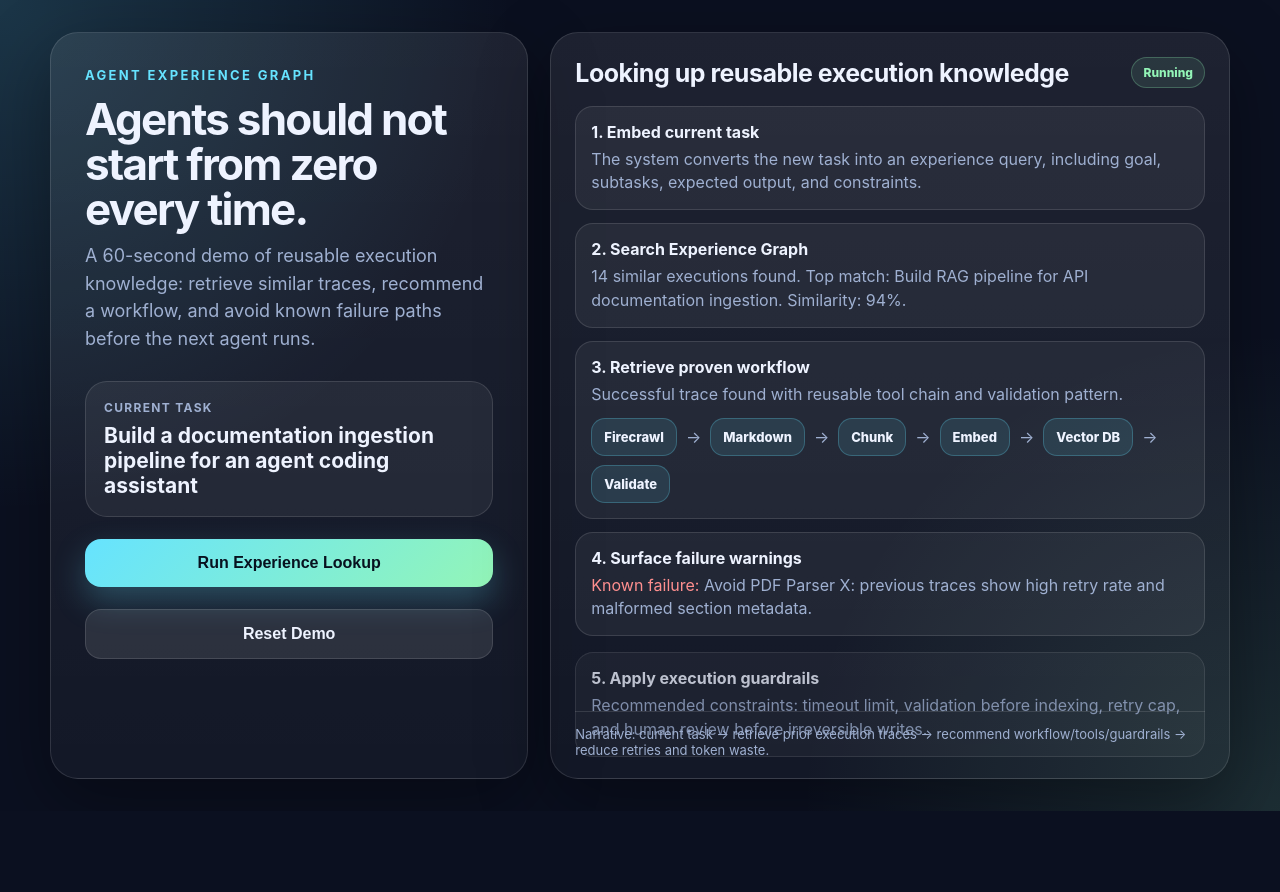
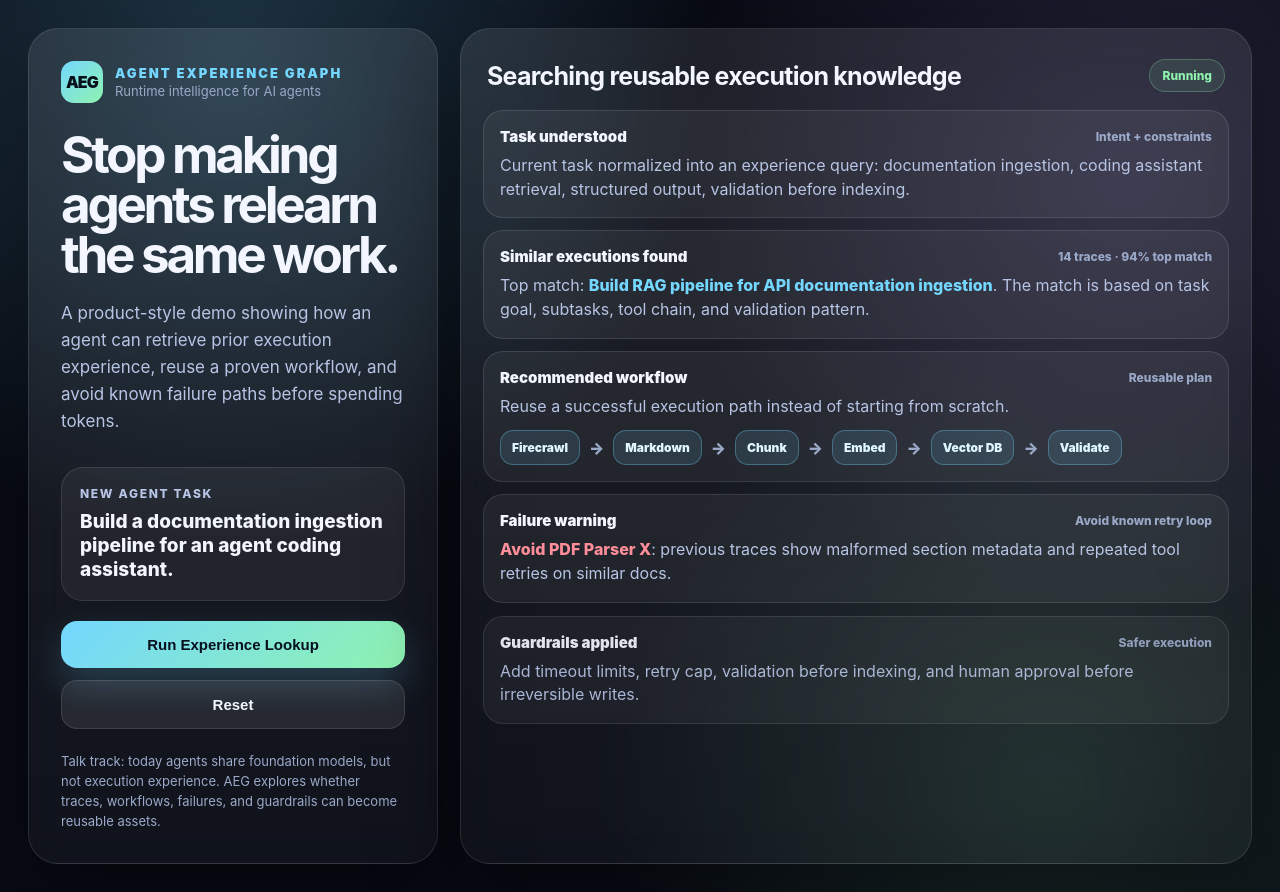
Before and after one commit to yao23/agent-experience-graph, a plain HTML site: page docs/60-second-demo.html in a window 1280 px wide. Both pictures are taken after a click on the button "Run Experience Lookup". Before the commit the page ends 811 px from the top, so only its background shows below. Drawn offline with Linux system fonts and the light colour scheme.

Commit message:
Polish GitHub Pages demo layout

```diff
--- a/docs/60-second-demo.html
+++ b/docs/60-second-demo.html
@@ -3,218 +3,407 @@
 <head>
   <meta charset="utf-8" />
   <meta name="viewport" content="width=device-width, initial-scale=1" />
-  <title>Agent Experience Graph — 60 Second Demo</title>
+  <title>Agent Experience Graph — Demo</title>
   <style>
     :root {
-      --bg: #0b1020;
-      --panel: #121a33;
-      --panel-2: #17213f;
-      --text: #eef3ff;
-      --muted: #9fb0d1;
-      --accent: #66e3ff;
-      --accent-2: #93f5b7;
-      --warn: #ffce73;
-      --danger: #ff8f8f;
-      --border: rgba(255,255,255,0.12);
-      --shadow: 0 24px 70px rgba(0,0,0,0.35);
+      --bg: #080b14;
+      --panel: rgba(18, 24, 43, 0.86);
+      --panel-2: rgba(255, 255, 255, 0.055);
+      --panel-3: rgba(255, 255, 255, 0.085);
+      --text: #f3f6ff;
+      --muted: #9ba9c9;
+      --line: rgba(255,255,255,0.11);
+      --blue: #74d7ff;
+      --green: #8ff3b0;
+      --purple: #b79cff;
+      --red: #ff8e9a;
+      --yellow: #ffe08a;
+      --shadow: 0 32px 90px rgba(0,0,0,0.42);
       font-family: Inter, ui-sans-serif, system-ui, -apple-system, BlinkMacSystemFont, "Segoe UI", sans-serif;
     }
+
     * { box-sizing: border-box; }
+
     body {
       margin: 0;
       min-height: 100vh;
       color: var(--text);
       background:
-        radial-gradient(circle at top left, rgba(102,227,255,0.18), transparent 32rem),
-        radial-gradient(circle at bottom right, rgba(147,245,183,0.13), transparent 30rem),
+        radial-gradient(circle at 18% 8%, rgba(116, 215, 255, 0.22), transparent 30rem),
+        radial-gradient(circle at 88% 20%, rgba(183, 156, 255, 0.16), transparent 28rem),
+        radial-gradient(circle at 82% 88%, rgba(143, 243, 176, 0.13), transparent 28rem),
         var(--bg);
+      padding: 28px;
+    }
+
+    .shell {
+      width: min(1240px, 100%);
+      margin: 0 auto;
+      display: grid;
+      grid-template-columns: 410px 1fr;
+      gap: 22px;
+      align-items: stretch;
+    }
+
+    .card {
+      background: linear-gradient(180deg, rgba(255,255,255,0.09), rgba(255,255,255,0.035));
+      border: 1px solid var(--line);
+      border-radius: 30px;
+      box-shadow: var(--shadow);
+      backdrop-filter: blur(18px);
+    }
+
+    .hero {
+      padding: 32px;
+      display: flex;
+      flex-direction: column;
+      min-height: calc(100vh - 56px);
+    }
+
+    .brand {
       display: flex;
       align-items: center;
-      justify-content: center;
-      padding: 32px;
+      gap: 12px;
+      margin-bottom: 26px;
     }
-    .app {
-      width: min(1180px, 100%);
+
+    .logo {
+      width: 42px;
+      height: 42px;
+      border-radius: 13px;
+      background: linear-gradient(135deg, var(--blue), var(--green));
       display: grid;
-      grid-template-columns: 0.95fr 1.35fr;
-      gap: 22px;
+      place-items: center;
+      color: #08101c;
+      font-weight: 950;
+      letter-spacing: -0.05em;
     }
-    .hero, .panel {
-      background: linear-gradient(180deg, rgba(255,255,255,0.08), rgba(255,255,255,0.035));
-      border: 1px solid var(--border);
-      border-radius: 28px;
-      box-shadow: var(--shadow);
+
+    .brand-text { line-height: 1.15; }
+    .brand-title { font-size: 13px; font-weight: 900; letter-spacing: 0.16em; text-transform: uppercase; color: var(--blue); }
+    .brand-subtitle { font-size: 13px; color: var(--muted); margin-top: 3px; }
+
+    h1 {
+      margin: 0;
+      font-size: clamp(36px, 4vw, 58px);
+      line-height: 0.98;
+      letter-spacing: -0.065em;
     }
-    .hero { padding: 34px; }
-    .eyebrow { color: var(--accent); font-size: 13px; letter-spacing: 0.18em; text-transform: uppercase; font-weight: 700; }
-    h1 { margin: 14px 0 10px; font-size: 44px; line-height: 1.02; letter-spacing: -0.04em; }
-    .subtitle { color: var(--muted); font-size: 18px; line-height: 1.55; margin: 0 0 28px; }
-    .task-card {
-      background: rgba(255,255,255,0.06);
-      border: 1px solid var(--border);
+
+    .lead {
+      color: #b7c4e4;
+      font-size: 17px;
+      line-height: 1.6;
+      margin: 20px 0 26px;
+    }
+
+    .prompt-box {
+      border: 1px solid var(--line);
       border-radius: 22px;
       padding: 18px;
-      margin-top: 22px;
+      background: var(--panel-2);
+      margin-top: 6px;
     }
-    .label { color: var(--muted); font-size: 12px; text-transform: uppercase; letter-spacing: 0.11em; font-weight: 700; }
-    .task { margin-top: 8px; font-size: 21px; font-weight: 700; }
+
+    .label {
+      color: #b9c5e6;
+      font-size: 12px;
+      font-weight: 850;
+      letter-spacing: 0.14em;
+      text-transform: uppercase;
+    }
+
+    .task {
+      margin-top: 9px;
+      font-size: 19px;
+      font-weight: 850;
+      line-height: 1.25;
+    }
+
+    .actions { margin-top: 20px; display: grid; gap: 12px; }
+
     button {
-      width: 100%;
-      margin-top: 22px;
-      border: none;
-      color: #07111f;
-      background: linear-gradient(135deg, var(--accent), var(--accent-2));
-      font-weight: 800;
-      font-size: 16px;
+      border: 0;
       border-radius: 16px;
-      padding: 15px 18px;
+      padding: 15px 16px;
       cursor: pointer;
-      box-shadow: 0 14px 32px rgba(102,227,255,0.25);
+      font-weight: 900;
+      font-size: 15px;
     }
-    button.secondary {
-      background: rgba(255,255,255,0.1);
+
+    .primary {
+      color: #06101e;
+      background: linear-gradient(135deg, var(--blue), var(--green));
+      box-shadow: 0 16px 36px rgba(116, 215, 255, 0.22);
+    }
+
+    .secondary {
       color: var(--text);
-      border: 1px solid var(--border);
-      box-shadow: none;
+      background: var(--panel-3);
+      border: 1px solid var(--line);
     }
-    .panel { padding: 24px; min-height: 640px; position: relative; overflow: hidden; }
-    .stage-title { display: flex; align-items: center; justify-content: space-between; gap: 14px; margin-bottom: 18px; }
-    .stage-title h2 { margin: 0; font-size: 25px; letter-spacing: -0.02em; }
-    .pill { color: var(--accent-2); background: rgba(147,245,183,0.1); border: 1px solid rgba(147,245,183,0.25); padding: 7px 11px; border-radius: 99px; font-size: 12px; font-weight: 800; }
-    .timeline { display: grid; gap: 13px; }
-    .step {
+
+    .speaker-notes {
+      margin-top: auto;
+      padding-top: 22px;
+      color: var(--muted);
+      font-size: 13px;
+      line-height: 1.55;
+    }
+
+    .demo {
+      padding: 22px;
+      min-height: calc(100vh - 56px);
+      display: flex;
+      flex-direction: column;
+      gap: 16px;
+    }
+
+    .topbar {
+      display: flex;
+      justify-content: space-between;
+      gap: 16px;
+      align-items: center;
+      padding: 8px 4px 2px;
+    }
+
+    .topbar h2 { margin: 0; font-size: 25px; letter-spacing: -0.03em; }
+    .status { color: var(--green); background: rgba(143,243,176,0.1); border: 1px solid rgba(143,243,176,0.26); border-radius: 999px; padding: 8px 12px; font-weight: 850; font-size: 12px; white-space: nowrap; }
+
+    .conversation {
+      display: grid;
+      gap: 12px;
+    }
+
+    .row {
       opacity: 0;
-      transform: translateY(14px);
-      transition: all 420ms ease;
-      background: rgba(255,255,255,0.055);
-      border: 1px solid var(--border);
-      border-radius: 18px;
-      padding: 15px;
+      transform: translateY(12px);
+      transition: opacity 360ms ease, transform 360ms ease;
+      border: 1px solid var(--line);
+      background: var(--panel-2);
+      border-radius: 20px;
+      padding: 16px;
     }
-    .step.visible { opacity: 1; transform: translateY(0); }
-    .step strong { display: block; margin-bottom: 6px; }
-    .step p { margin: 0; color: var(--muted); line-height: 1.45; }
-    .grid { display: grid; grid-template-columns: 1fr 1fr; gap: 14px; margin-top: 14px; }
-    .metric { background: rgba(255,255,255,0.055); border: 1px solid var(--border); border-radius: 18px; padding: 15px; }
-    .metric .num { font-size: 29px; font-weight: 900; color: var(--accent-2); }
-    .metric .cap { color: var(--muted); font-size: 13px; margin-top: 3px; }
-    .workflow { display: flex; gap: 9px; align-items: center; flex-wrap: wrap; margin-top: 12px; }
-    .node { padding: 10px 12px; background: rgba(102,227,255,0.11); border: 1px solid rgba(102,227,255,0.25); border-radius: 14px; font-size: 13px; font-weight: 800; }
-    .arrow { color: var(--muted); }
-    .warning { color: var(--warn); }
-    .danger { color: var(--danger); }
-    .footer-note { position: absolute; left: 24px; right: 24px; bottom: 20px; color: var(--muted); font-size: 13px; border-top: 1px solid var(--border); padding-top: 14px; }
-    @media (max-width: 900px) {
-      .app { grid-template-columns: 1fr; }
-      h1 { font-size: 36px; }
-      .panel { min-height: 560px; }
+
+    .row.visible { opacity: 1; transform: translateY(0); }
+
+    .row-header { display: flex; align-items: center; justify-content: space-between; gap: 12px; margin-bottom: 8px; }
+    .row-title { font-weight: 900; font-size: 15px; }
+    .row-meta { color: var(--muted); font-size: 12px; font-weight: 800; }
+    .row p { margin: 0; color: #b7c4e4; line-height: 1.48; }
+
+    .highlight { color: var(--blue); font-weight: 850; }
+    .danger { color: var(--red); font-weight: 850; }
+
+    .workflow {
+      display: flex;
+      gap: 9px;
+      align-items: center;
+      flex-wrap: wrap;
+      margin-top: 12px;
+    }
+
+    .node {
+      padding: 9px 11px;
+      border-radius: 13px;
+      color: #dff6ff;
+      background: rgba(116, 215, 255, 0.12);
+      border: 1px solid rgba(116, 215, 255, 0.32);
+      font-size: 12px;
+      font-weight: 900;
+    }
+
+    .arrow { color: var(--muted); font-weight: 900; }
+
+    .result {
+      margin-top: auto;
+      display: grid;
+      grid-template-columns: repeat(4, 1fr);
+      gap: 12px;
+      opacity: 0;
+      transform: translateY(12px);
+      transition: all 360ms ease;
+    }
+
+    .result.visible { opacity: 1; transform: translateY(0); }
+
+    .metric {
+      border-radius: 20px;
+      padding: 16px;
+      background: linear-gradient(180deg, rgba(143,243,176,0.12), rgba(255,255,255,0.045));
+      border: 1px solid rgba(143,243,176,0.2);
+    }
+
+    .metric .num { font-size: 29px; font-weight: 950; color: var(--green); letter-spacing: -0.04em; }
+    .metric .caption { margin-top: 4px; color: var(--muted); font-size: 12px; font-weight: 700; }
+
+    .empty-state {
+      height: 100%;
+      min-height: 480px;
+      display: grid;
+      place-items: center;
+      color: var(--muted);
+      text-align: center;
+      border: 1px dashed rgba(255,255,255,0.16);
+      border-radius: 24px;
+      padding: 38px;
+    }
+
+    .empty-state strong { display: block; color: var(--text); font-size: 24px; margin-bottom: 8px; }
+
+    @media (max-width: 980px) {
+      body { padding: 18px; }
+      .shell { grid-template-columns: 1fr; }
+      .hero, .demo { min-height: auto; }
+      .result { grid-template-columns: repeat(2, 1fr); }
+    }
+
+    @media (max-width: 560px) {
+      .result { grid-template-columns: 1fr; }
+      .topbar { align-items: flex-start; flex-direction: column; }
     }
   </style>
 </head>
 <body>
-  <main class="app">
-    <section class="hero">
-      <div class="eyebrow">Agent Experience Graph</div>
-      <h1>Agents should not start from zero every time.</h1>
-      <p class="subtitle">A 60-second demo of reusable execution knowledge: retrieve similar traces, recommend a workflow, and avoid known failure paths before the next agent runs.</p>
-
-      <div class="task-card">
-        <div class="label">Current task</div>
-        <div class="task">Build a documentation ingestion pipeline for an agent coding assistant</div>
+  <main class="shell">
+    <section class="hero card">
+      <div class="brand">
+        <div class="logo">AEG</div>
+        <div class="brand-text">
+          <div class="brand-title">Agent Experience Graph</div>
+          <div class="brand-subtitle">Runtime intelligence for AI agents</div>
+        </div>
       </div>
 
-      <button id="runBtn">Run Experience Lookup</button>
-      <button id="resetBtn" class="secondary">Reset Demo</button>
+      <h1>Stop making agents relearn the same work.</h1>
+      <p class="lead">A product-style demo showing how an agent can retrieve prior execution experience, reuse a proven workflow, and avoid known failure paths before spending tokens.</p>
+
+      <div class="prompt-box">
+        <div class="label">New agent task</div>
+        <div class="task">Build a documentation ingestion pipeline for an agent coding assistant.</div>
+      </div>
+
+      <div class="actions">
+        <button id="runBtn" class="primary">Run Experience Lookup</button>
+        <button id="resetBtn" class="secondary">Reset</button>
+      </div>
+
+      <div class="speaker-notes">
+        Talk track: today agents share foundation models, but not execution experience. AEG explores whether traces, workflows, failures, and guardrails can become reusable assets.
+      </div>
     </section>
 
-    <section class="panel">
-      <div class="stage-title">
-        <h2 id="stageTitle">Ready</h2>
-        <span class="pill" id="stagePill">Demo mode</span>
+    <section class="demo card">
+      <div class="topbar">
+        <h2 id="headline">Ready to retrieve experience</h2>
+        <div id="status" class="status">Demo ready</div>
       </div>
-      <div class="timeline" id="timeline"></div>
-      <div class="footer-note">Narrative: current task → retrieve prior execution traces → recommend workflow/tools/guardrails → reduce retries and token waste.</div>
+      <div id="conversation" class="conversation">
+        <div class="empty-state">
+          <div>
+            <strong>Click “Run Experience Lookup”</strong>
+            Watch a new task turn into a recommended execution plan in under 60 seconds.
+          </div>
+        </div>
+      </div>
+      <div id="result" class="result"></div>
     </section>
   </main>
 
   <script>
     const steps = [
       {
-        title: "1. Embed current task",
-        body: "The system converts the new task into an experience query, including goal, subtasks, expected output, and constraints."
+        title: "Task understood",
+        meta: "Intent + constraints",
+        body: "Current task normalized into an experience query: documentation ingestion, coding assistant retrieval, structured output, validation before indexing."
       },
       {
-        title: "2. Search Experience Graph",
-        body: "14 similar executions found. Top match: Build RAG pipeline for API documentation ingestion. Similarity: 94%."
+        title: "Similar executions found",
+        meta: "14 traces · 94% top match",
+        body: "Top match: <span class='highlight'>Build RAG pipeline for API documentation ingestion</span>. The match is based on task goal, subtasks, tool chain, and validation pattern."
       },
       {
-        title: "3. Retrieve proven workflow",
-        body: "Successful trace found with reusable tool chain and validation pattern.",
+        title: "Recommended workflow",
+        meta: "Reusable plan",
+        body: "Reuse a successful execution path instead of starting from scratch.",
         workflow: ["Firecrawl", "Markdown", "Chunk", "Embed", "Vector DB", "Validate"]
       },
       {
-        title: "4. Surface failure warnings",
-        body: "Avoid PDF Parser X: previous traces show high retry rate and malformed section metadata.",
-        warning: true
+        title: "Failure warning",
+        meta: "Avoid known retry loop",
+        body: "<span class='danger'>Avoid PDF Parser X</span>: previous traces show malformed section metadata and repeated tool retries on similar docs."
       },
       {
-        title: "5. Apply execution guardrails",
-        body: "Recommended constraints: timeout limit, validation before indexing, retry cap, and human review before irreversible writes."
+        title: "Guardrails applied",
+        meta: "Safer execution",
+        body: "Add timeout limits, retry cap, validation before indexing, and human approval before irreversible writes."
       },
       {
-        title: "6. Improve next execution",
-        body: "The next agent starts with collective execution experience instead of an empty slate.",
-        metrics: true
+        title: "Plan ready",
+        meta: "Experience reused",
+        body: "The next agent starts with collective execution knowledge instead of an empty slate."
       }
     ];
 
-    const timeline = document.getElementById('timeline');
+    const metrics = [
+      ["$1.82 → $0.31", "estimated run cost"],
+      ["47 → 12", "tool calls"],
+      ["↓52%", "retry probability"],
+      ["94%", "workflow confidence"]
+    ];
+
+    const conversation = document.getElementById('conversation');
+    const result = document.getElementById('result');
+    const headline = document.getElementById('headline');
+    const status = document.getElementById('status');
     const runBtn = document.getElementById('runBtn');
     const resetBtn = document.getElementById('resetBtn');
-    const stageTitle = document.getElementById('stageTitle');
-    const stagePill = document.getElementById('stagePill');
 
-    function makeStep(step) {
-      const el = document.createElement('div');
-      el.className = 'step';
-      let html = `<strong>${step.title}</strong><p>${step.warning ? '<span class="danger">Known failure:</span> ' : ''}${step.body}</p>`;
-      if (step.workflow) {
-        html += '<div class="workflow">' + step.workflow.map((n, i) => `<span class="node">${n}</span>${i < step.workflow.length - 1 ? '<span class="arrow">→</span>' : ''}`).join('') + '</div>';
-      }
-      if (step.metrics) {
-        html += `<div class="grid"><div class="metric"><div class="num">↓37%</div><div class="cap">estimated token cost</div></div><div class="metric"><div class="num">↓52%</div><div class="cap">retry probability</div></div></div>`;
-      }
-      el.innerHTML = html;
-      return el;
+    function stepHtml(step) {
+      const workflow = step.workflow ? '<div class="workflow">' + step.workflow.map((item, idx) => `<span class="node">${item}</span>${idx < step.workflow.length - 1 ? '<span class="arrow">→</span>' : ''}`).join('') + '</div>' : '';
+      return `<div class="row-header"><div class="row-title">${step.title}</div><div class="row-meta">${step.meta}</div></div><p>${step.body}</p>${workflow}`;
     }
 
     function reset() {
-      timeline.innerHTML = '';
-      stageTitle.textContent = 'Ready';
-      stagePill.textContent = 'Demo mode';
+      runBtn.disabled = false;
+      headline.textContent = 'Ready to retrieve experience';
+      status.textContent = 'Demo ready';
+      conversation.innerHTML = '<div class="empty-state"><div><strong>Click “Run Experience Lookup”</strong>Watch a new task turn into a recommended execution plan in under 60 seconds.</div></div>';
+      result.innerHTML = '';
+      result.classList.remove('visible');
+    }
+
+    function run() {
+      runBtn.disabled = true;
+      headline.textContent = 'Searching reusable execution knowledge';
+      status.textContent = 'Running';
+      conversation.innerHTML = '';
+      result.innerHTML = '';
+      result.classList.remove('visible');
+
+      steps.forEach((step, index) => {
+        setTimeout(() => {
+          const node = document.createElement('div');
+          node.className = 'row';
+          node.innerHTML = stepHtml(step);
+          conversation.appendChild(node);
+          requestAnimationFrame(() => node.classList.add('visible'));
+          if (index === steps.length - 1) {
+            setTimeout(showMetrics, 420);
+          }
+        }, index * 640);
+      });
+    }
+
+    function showMetrics() {
+      headline.textContent = 'Recommended execution plan ready';
+      status.textContent = 'Experience reused';
+      result.innerHTML = metrics.map(([num, caption]) => `<div class="metric"><div class="num">${num}</div><div class="caption">${caption}</div></div>`).join('');
+      requestAnimationFrame(() => result.classList.add('visible'));
       runBtn.disabled = false;
     }
 
-    function runDemo() {
-      reset();
-      runBtn.disabled = true;
-      stageTitle.textContent = 'Looking up reusable execution knowledge';
-      stagePill.textContent = 'Running';
-      steps.forEach((step, i) => {
-        setTimeout(() => {
-          const el = makeStep(step);
-          timeline.appendChild(el);
-          requestAnimationFrame(() => el.classList.add('visible'));
-          if (i === steps.length - 1) {
-            stageTitle.textContent = 'Workflow recommended';
-            stagePill.textContent = 'Experience reused';
-            runBtn.disabled = false;
-          }
-        }, 650 * i);
-      });
-    }
-
-    runBtn.addEventListener('click', runDemo);
+    runBtn.addEventListener('click', run);
     resetBtn.addEventListener('click', reset);
   </script>
 </body>
```
